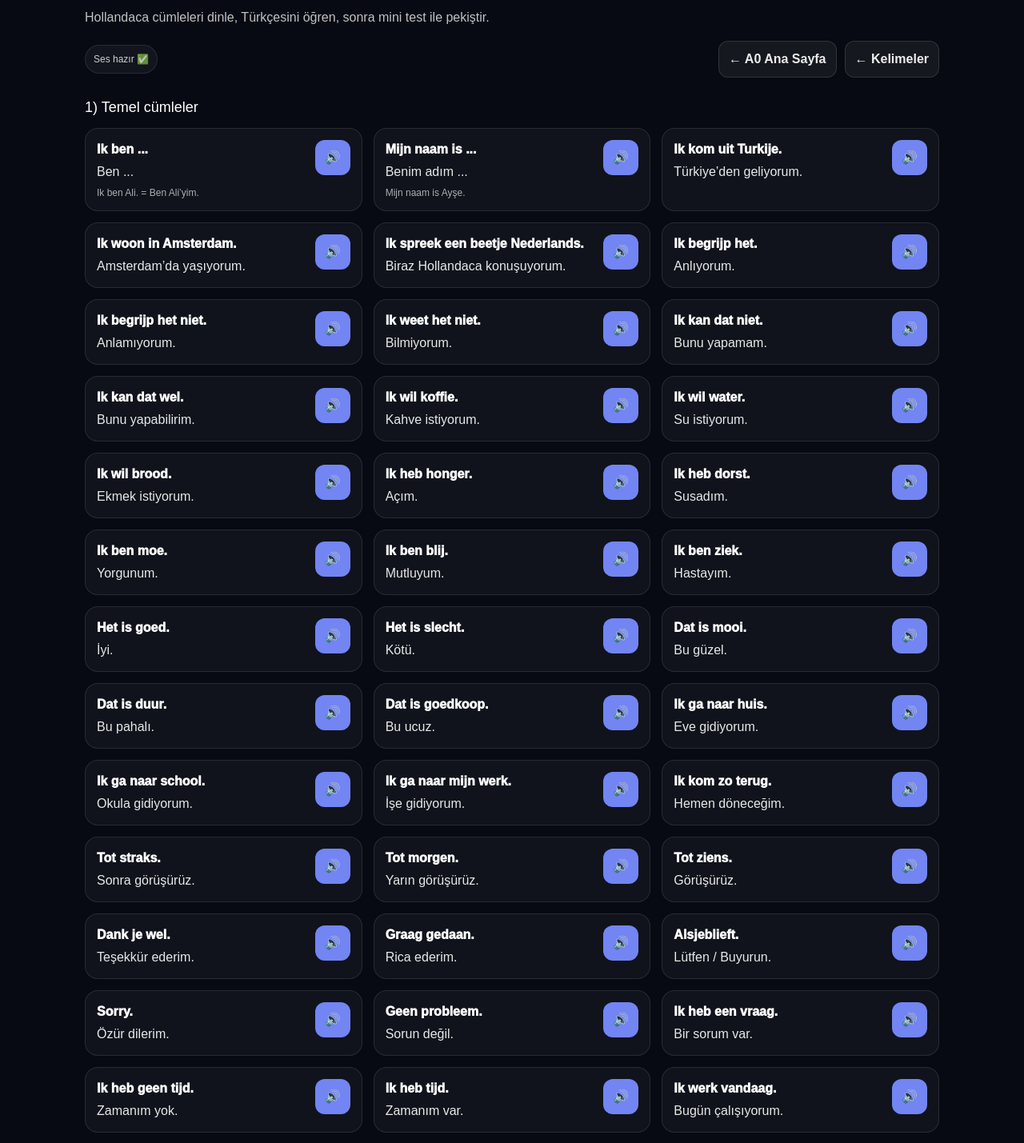
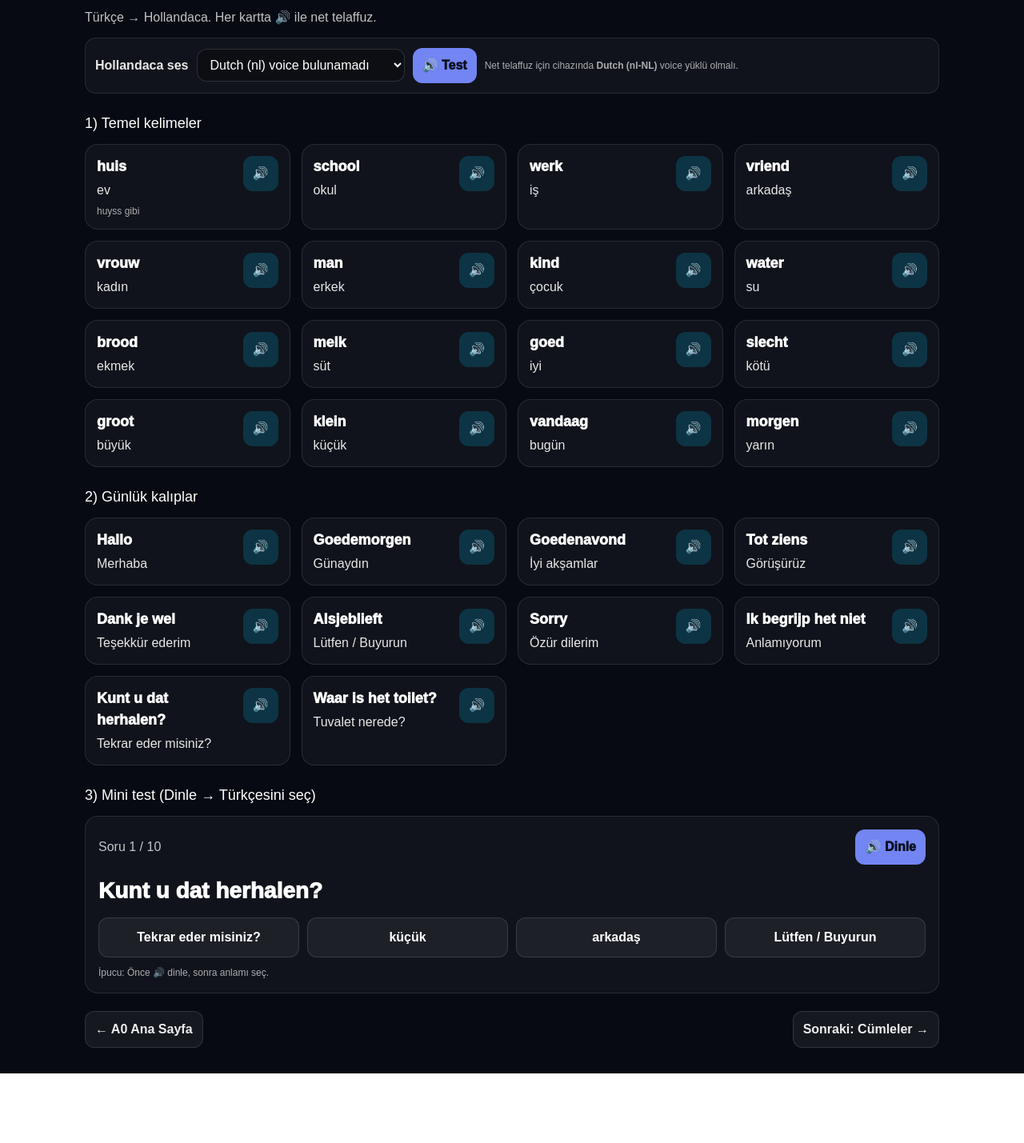
Before and after one commit to cosmuslum/nextjs-boilerplate, a Next.js app: page /a0/cumleler in a window 1280 px wide. Shown: the part 80-1509 px from the top of the page at 80% size. After the commit the page ends 1422 px from the top, so only its background shows below. Built offline with nearby package versions, Linux system fonts and the light colour scheme.

Commit message:
Update page.tsx

```diff
--- a/app/a0/cumleler/page.tsx
+++ b/app/a0/cumleler/page.tsx
@@ -1,120 +1,41 @@
 "use client";
 
 import React, { useEffect, useMemo, useState } from "react";
+import { speakDutch, getDutchVoices, saveVoiceName, getSavedVoiceName } from "../../_shared/tts";
 
-type Item = {
-  nl: string;
-  tr: string;
-  note?: string;
-};
+type Item = { nl: string; tr: string; note?: string };
 
-const BASIC: Item[] = [
-  { nl: "Ik ben ...", tr: "Ben ...", note: "Ik ben Ali. = Ben Ali’yim." },
-  { nl: "Mijn naam is ...", tr: "Benim adım ...", note: "Mijn naam is Ayşe." },
-  { nl: "Ik kom uit Turkije.", tr: "Türkiye’den geliyorum." },
-  { nl: "Ik woon in Amsterdam.", tr: "Amsterdam’da yaşıyorum." },
-  { nl: "Ik spreek een beetje Nederlands.", tr: "Biraz Hollandaca konuşuyorum." },
-  { nl: "Ik begrijp het.", tr: "Anlıyorum." },
-  { nl: "Ik begrijp het niet.", tr: "Anlamıyorum." },
-  { nl: "Ik weet het niet.", tr: "Bilmiyorum." },
-  { nl: "Ik kan dat niet.", tr: "Bunu yapamam." },
-  { nl: "Ik kan dat wel.", tr: "Bunu yapabilirim." },
-  { nl: "Ik wil koffie.", tr: "Kahve istiyorum." },
-  { nl: "Ik wil water.", tr: "Su istiyorum." },
-  { nl: "Ik wil brood.", tr: "Ekmek istiyorum." },
-  { nl: "Ik heb honger.", tr: "Açım." },
-  { nl: "Ik heb dorst.", tr: "Susadım." },
-  { nl: "Ik ben moe.", tr: "Yorgunum." },
-  { nl: "Ik ben blij.", tr: "Mutluyum." },
-  { nl: "Ik ben ziek.", tr: "Hastayım." },
-  { nl: "Het is goed.", tr: "İyi." },
-  { nl: "Het is slecht.", tr: "Kötü." },
-  { nl: "Dat is mooi.", tr: "Bu güzel." },
-  { nl: "Dat is duur.", tr: "Bu pahalı." },
-  { nl: "Dat is goedkoop.", tr: "Bu ucuz." },
-  { nl: "Ik ga naar huis.", tr: "Eve gidiyorum." },
-  { nl: "Ik ga naar school.", tr: "Okula gidiyorum." },
-  { nl: "Ik ga naar mijn werk.", tr: "İşe gidiyorum." },
-  { nl: "Ik kom zo terug.", tr: "Hemen döneceğim." },
-  { nl: "Tot straks.", tr: "Sonra görüşürüz." },
-  { nl: "Tot morgen.", tr: "Yarın görüşürüz." },
-  { nl: "Tot ziens.", tr: "Görüşürüz." },
-  { nl: "Dank je wel.", tr: "Teşekkür ederim." },
-  { nl: "Graag gedaan.", tr: "Rica ederim." },
-  { nl: "Alsjeblieft.", tr: "Lütfen / Buyurun." },
-  { nl: "Sorry.", tr: "Özür dilerim." },
-  { nl: "Geen probleem.", tr: "Sorun değil." },
-  { nl: "Ik heb een vraag.", tr: "Bir sorum var." },
-  { nl: "Ik heb geen tijd.", tr: "Zamanım yok." },
-  { nl: "Ik heb tijd.", tr: "Zamanım var." },
-  { nl: "Ik werk vandaag.", tr: "Bugün çalışıyorum." },
-  { nl: "Ik werk morgen.", tr: "Yarın çalışıyorum." },
-  { nl: "Ik ben thuis.", tr: "Evdeyim." },
-  { nl: "Ik ben onderweg.", tr: "Yoldayım." },
-  { nl: "Ik ben hier.", tr: "Buradayım." },
-  { nl: "Ik ben daar.", tr: "Oradayım." },
-  { nl: "Ik vind het leuk.", tr: "Hoşuma gidiyor / Beğeniyorum." },
-  { nl: "Ik vind het niet leuk.", tr: "Hoşuma gitmiyor." },
+const WORDS: Item[] = [
+  { nl: "huis", tr: "ev", note: "huyss gibi" },
+  { nl: "school", tr: "okul" },
+  { nl: "werk", tr: "iş" },
+  { nl: "vriend", tr: "arkadaş" },
+  { nl: "vrouw", tr: "kadın" },
+  { nl: "man", tr: "erkek" },
+  { nl: "kind", tr: "çocuk" },
+  { nl: "water", tr: "su" },
+  { nl: "brood", tr: "ekmek" },
+  { nl: "melk", tr: "süt" },
+  { nl: "goed", tr: "iyi" },
+  { nl: "slecht", tr: "kötü" },
+  { nl: "groot", tr: "büyük" },
+  { nl: "klein", tr: "küçük" },
+  { nl: "vandaag", tr: "bugün" },
+  { nl: "morgen", tr: "yarın" },
 ];
 
-const QUESTIONS: Item[] = [
-  { nl: "Hoe heet je?", tr: "Adın ne?" },
-  { nl: "Wat is je naam?", tr: "Adın ne?" },
-  { nl: "Waar kom je vandaan?", tr: "Nerelisin?" },
-  { nl: "Waar woon je?", tr: "Nerede yaşıyorsun?" },
-  { nl: "Hoe gaat het?", tr: "Nasılsın?" },
-  { nl: "Gaat het?", tr: "İyi misin? / Her şey yolunda mı?" },
-  { nl: "Wat is dit?", tr: "Bu nedir?" },
-  { nl: "Wat is dat?", tr: "Şu nedir?" },
+const PHRASES: Item[] = [
+  { nl: "Hallo", tr: "Merhaba" },
+  { nl: "Goedemorgen", tr: "Günaydın" },
+  { nl: "Goedenavond", tr: "İyi akşamlar" },
+  { nl: "Tot ziens", tr: "Görüşürüz" },
+  { nl: "Dank je wel", tr: "Teşekkür ederim" },
+  { nl: "Alsjeblieft", tr: "Lütfen / Buyurun" },
+  { nl: "Sorry", tr: "Özür dilerim" },
+  { nl: "Ik begrijp het niet", tr: "Anlamıyorum" },
+  { nl: "Kunt u dat herhalen?", tr: "Tekrar eder misiniz?" },
   { nl: "Waar is het toilet?", tr: "Tuvalet nerede?" },
-  { nl: "Waar is de uitgang?", tr: "Çıkış nerede?" },
-  { nl: "Waar is de ingang?", tr: "Giriş nerede?" },
-  { nl: "Hoe laat is het?", tr: "Saat kaç?" },
-  { nl: "Hoeveel kost dit?", tr: "Bu ne kadar?" },
-  { nl: "Is dit duur?", tr: "Bu pahalı mı?" },
-  { nl: "Is dit goedkoop?", tr: "Bu ucuz mu?" },
-  { nl: "Kun je dat herhalen?", tr: "Tekrar eder misin?" },
-  { nl: "Kunt u dat herhalen?", tr: "Tekrar eder misiniz? (resmi)" },
-  { nl: "Kun je langzamer praten?", tr: "Daha yavaş konuşur musun?" },
-  { nl: "Spreek je Engels?", tr: "İngilizce konuşuyor musun?" },
-  { nl: "Spreekt u Engels?", tr: "İngilizce konuşuyor musunuz? (resmi)" },
-  { nl: "Begrijp je het?", tr: "Anlıyor musun?" },
-  { nl: "Begrijpt u het?", tr: "Anlıyor musunuz? (resmi)" },
-  { nl: "Wil je koffie?", tr: "Kahve ister misin?" },
-  { nl: "Wil je water?", tr: "Su ister misin?" },
-  { nl: "Heb je honger?", tr: "Aç mısın?" },
-  { nl: "Heb je dorst?", tr: "Susadın mı?" },
-  { nl: "Ben je moe?", tr: "Yorgun musun?" },
-  { nl: "Kun je me helpen?", tr: "Bana yardım eder misin?" },
-  { nl: "Kunt u me helpen?", tr: "Bana yardım eder misiniz? (resmi)" },
-  { nl: "Waar is de halte?", tr: "Durak nerede?" },
-  { nl: "Wanneer vertrekt de trein?", tr: "Tren ne zaman kalkıyor?" },
-  { nl: "Waar gaat deze bus heen?", tr: "Bu otobüs nereye gidiyor?" },
-  { nl: "Mag ik pinnen?", tr: "Kartla ödeyebilir miyim?" },
-  { nl: "Mag ik contant betalen?", tr: "Nakit ödeyebilir miyim?" },
-  { nl: "Kan ik een bon krijgen?", tr: "Fiş alabilir miyim?" },
-  { nl: "Is het hier vrij?", tr: "Burası boş mu?" },
 ];
-
-function speakNL(text: string) {
-  if (typeof window === "undefined") return;
-  const synth = window.speechSynthesis;
-  if (!synth) {
-    alert("Tarayıcı sesli okuma desteklemiyor.");
-    return;
-  }
-  synth.cancel();
-
-  const utter = new SpeechSynthesisUtterance(text);
-  utter.lang = "nl-NL";
-  utter.rate = 0.9;
-
-  const voices = synth.getVoices();
-  const nlVoice = voices.find(v => v.lang?.toLowerCase().startsWith("nl"));
-  if (nlVoice) utter.voice = nlVoice;
-
-  synth.speak(utter);
-}
 
 function shuffle<T>(arr: T[]) {
   const a = [...arr];
@@ -125,10 +46,9 @@ function shuffle<T>(arr: T[]) {
   return a;
 }
 
-export default function A0CumlelerPage() {
-  const [ready, setReady] = useState(false);
-
-  const quizPool = useMemo(() => shuffle([...BASIC, ...QUESTIONS]).slice(0, 12), []);
+export default function A0KelimelerPage() {
+  // Mini test
+  const quizPool = useMemo(() => shuffle([...WORDS, ...PHRASES]).slice(0, 10), []);
   const [idx, setIdx] = useState(0);
   const [picked, setPicked] = useState<string | null>(null);
   const [score, setScore] = useState(0);
@@ -137,30 +57,18 @@ export default function A0CumlelerPage() {
 
   const options = useMemo(() => {
     if (!current) return [];
-    const others = shuffle(quizPool.filter(x => x.nl !== current.nl)).slice(0, 3);
-    return shuffle([current, ...others]).map(x => x.tr);
+    const others = shuffle(quizPool.filter((x) => x.nl !== current.nl)).slice(0, 3);
+    return shuffle([current, ...others]).map((x) => x.tr);
   }, [idx]);
-
-  useEffect(() => {
-    const synth = window.speechSynthesis;
-    if (!synth) return;
-    const onVoices = () => setReady(true);
-    synth.addEventListener?.("voiceschanged", onVoices as any);
-    setTimeout(() => {
-      synth.getVoices();
-      setReady(true);
-    }, 200);
-    return () => synth.removeEventListener?.("voiceschanged", onVoices as any);
-  }, []);
 
   const onAnswer = (ans: string) => {
     if (!current) return;
     setPicked(ans);
-    if (ans === current.tr) setScore(s => s + 1);
+    if (ans === current.tr) setScore((s) => s + 1);
     setTimeout(() => {
       setPicked(null);
-      setIdx(i => Math.min(i + 1, quizPool.length));
-    }, 800);
+      setIdx((i) => Math.min(i + 1, quizPool.length));
+    }, 750);
   };
 
   const resetQuiz = () => window.location.reload();
@@ -168,71 +76,74 @@ export default function A0CumlelerPage() {
   return (
     <main style={s.page}>
       <div style={s.container}>
-        <h1 style={s.h1}>A0 – Cümleler</h1>
+        <h1 style={s.h1}>A0 – Kelimeler</h1>
         <p style={s.sub}>
-          Hollandaca cümleleri dinle, Türkçesini öğren, sonra mini test ile pekiştir.
+          Türkçe → Hollandaca. Her kartta <b>🔊</b> ile net telaffuz.
         </p>
 
-        <div style={s.topRow}>
-          <span style={s.badge}>{ready ? "Ses hazır ✅" : "Ses hazırlanıyor…"}</span>
-          <div style={s.topLinks}>
-            <a href="/a0" style={s.linkBtn}>← A0 Ana Sayfa</a>
-            <a href="/a0/kelimeler" style={s.linkBtn}>← Kelimeler</a>
-          </div>
-        </div>
+        <VoicePicker />
 
-        {/* 1) Temel cümleler */}
         <section style={s.section}>
-          <h2 style={s.h2}>1) Temel cümleler</h2>
+          <h2 style={s.h2}>1) Temel kelimeler</h2>
           <div style={s.grid}>
-            {BASIC.map((x) => (
-              <div key={x.nl} style={s.card}>
+            {WORDS.map((w) => (
+              <div key={w.nl} style={s.card}>
                 <div style={s.row}>
                   <div>
-                    <div style={s.nl}>{x.nl}</div>
-                    <div style={s.tr}>{x.tr}</div>
-                    {x.note ? <div style={s.note}>{x.note}</div> : null}
+                    <div style={s.nl}>{w.nl}</div>
+                    <div style={s.tr}>{w.tr}</div>
+                    {w.note ? <div style={s.note}>{w.note}</div> : null}
                   </div>
-                  <button style={s.play} onClick={() => speakNL(x.nl)}>🔊</button>
+                  <button style={s.play} onClick={() => speakDutch(w.nl)}>
+                    🔊
+                  </button>
                 </div>
               </div>
             ))}
           </div>
         </section>
 
-        {/* 2) Soru cümleleri */}
         <section style={s.section}>
-          <h2 style={s.h2}>2) Soru cümleleri</h2>
+          <h2 style={s.h2}>2) Günlük kalıplar</h2>
           <div style={s.grid}>
-            {QUESTIONS.map((x) => (
-              <div key={x.nl} style={s.card}>
+            {PHRASES.map((p) => (
+              <div key={p.nl} style={s.card}>
                 <div style={s.row}>
                   <div>
-                    <div style={s.nl}>{x.nl}</div>
-                    <div style={s.tr}>{x.tr}</div>
+                    <div style={s.nl}>{p.nl}</div>
+                    <div style={s.tr}>{p.tr}</div>
                   </div>
-                  <button style={s.play} onClick={() => speakNL(x.nl)}>🔊</button>
+                  <button style={s.play} onClick={() => speakDutch(p.nl)}>
+                    🔊
+                  </button>
                 </div>
               </div>
             ))}
           </div>
         </section>
 
-        {/* 3) Mini test */}
         <section style={s.section}>
           <h2 style={s.h2}>3) Mini test (Dinle → Türkçesini seç)</h2>
 
           {idx >= quizPool.length ? (
             <div style={s.quizDone}>
               <div style={s.quizTitle}>Bitti! 🎉</div>
-              <div style={s.quizScore}>Skor: {score} / {quizPool.length}</div>
-              <button style={s.bigBtn} onClick={resetQuiz}>Tekrar başlat</button>
+              <div style={s.quizScore}>
+                Skor: {score} / {quizPool.length}
+              </div>
+              <button style={s.bigBtn} onClick={resetQuiz}>
+                Tekrar başlat
+              </button>
             </div>
           ) : (
             <div style={s.quizBox}>
               <div style={s.quizTop}>
-                <div style={s.quizCounter}>Soru {idx + 1} / {quizPool.length}</div>
-                <button style={s.bigBtn} onClick={() => speakNL(current.nl)}>🔊 Dinle</button>
+                <div style={s.quizCounter}>
+                  Soru {idx + 1} / {quizPool.length}
+                </div>
+                <button style={s.bigBtn} onClick={() => speakDutch(current.nl)}>
+                  🔊 Dinle
+                </button>
               </div>
 
               <div style={s.quizWord}>{current.nl}</div>
@@ -259,18 +170,64 @@ export default function A0CumlelerPage() {
               </div>
 
               <div style={s.quizHint}>
-                İpucu: Önce 🔊 dinle, sonra anlamı seç. Bitince otomatik sonraki soruya geçer.
+                İpucu: Önce 🔊 dinle, sonra anlamı seç.
               </div>
             </div>
           )}
         </section>
 
         <div style={s.navRow}>
-          <a href="/a0/alfabe" style={s.linkBtn}>← Alfabe</a>
-          <a href="/a0/kelimeler" style={s.linkBtn}>← Kelimeler</a>
+          <a href="/a0" style={s.linkBtn}>← A0 Ana Sayfa</a>
+          <a href="/a0/cumleler" style={s.linkBtn}>Sonraki: Cümleler →</a>
         </div>
       </div>
     </main>
+  );
+}
+
+function VoicePicker() {
+  const [voices, setVoices] = useState<SpeechSynthesisVoice[]>([]);
+  const [selected, setSelected] = useState<string>("");
+
+  useEffect(() => {
+    const load = () => {
+      const v = getDutchVoices();
+      setVoices(v);
+      setSelected(getSavedVoiceName() || (v[0]?.name ?? ""));
+    };
+    load();
+    window.speechSynthesis?.addEventListener?.("voiceschanged", load as any);
+    return () => window.speechSynthesis?.removeEventListener?.("voiceschanged", load as any);
+  }, []);
+
+  return (
+    <div style={s.voiceBox}>
+      <div style={s.voiceTitle}>Hollandaca ses</div>
+      <select
+        value={selected}
+        onChange={(e) => {
+          setSelected(e.target.value);
+          saveVoiceName(e.target.value);
+        }}
+        style={s.select}
+      >
+        {voices.length === 0 ? (
+          <option value="">Dutch (nl) voice bulunamadı</option>
+        ) : (
+          voices.map((v) => (
+            <option key={v.name} value={v.name}>
+              {v.name} — {v.lang}
+            </option>
+          ))
+        )}
+      </select>
+      <button style={s.testBtn} onClick={() => speakDutch("Goedemorgen. Dit is Nederlands.")}>
+        🔊 Test
+      </button>
+      <div style={s.voiceHint}>
+        Net telaffuz için cihazında <b>Dutch (nl-NL)</b> voice yüklü olmalı.
+      </div>
+    </div>
   );
 }
 
@@ -278,41 +235,65 @@ const s: Record<string, React.CSSProperties> = {
   page: { minHeight: "100vh", background: "#070A12", color: "white", padding: "32px 0" },
   container: { maxWidth: 1100, margin: "0 auto", padding: "0 16px" },
   h1: { fontSize: 34, marginBottom: 6 },
-  sub: { opacity: 0.75, marginBottom: 16, lineHeight: 1.6 },
+  sub: { opacity: 0.75, marginBottom: 12, lineHeight: 1.6 },
 
-  topRow: { display: "flex", gap: 10, alignItems: "center", justifyContent: "space-between", flexWrap: "wrap", marginBottom: 18 },
-  topLinks: { display: "flex", gap: 10, flexWrap: "wrap" },
-  badge: { fontSize: 12, opacity: 0.8, background: "rgba(255,255,255,0.06)", border: "1px solid rgba(255,255,255,0.12)", padding: "8px 10px", borderRadius: 999 },
-  linkBtn: { textDecoration: "none", color: "rgba(255,255,255,0.92)", background: "rgba(255,255,255,0.06)", border: "1px solid rgba(255,255,255,0.12)", padding: "10px 12px", borderRadius: 12, fontWeight: 800 },
+  voiceBox: {
+    marginTop: 10,
+    marginBottom: 18,
+    background: "rgba(255,255,255,0.04)",
+    border: "1px solid rgba(255,255,255,0.10)",
+    borderRadius: 14,
+    padding: 12,
+    display: "flex",
+    gap: 10,
+    alignItems: "center",
+    flexWrap: "wrap",
+  },
+  voiceTitle: { fontWeight: 900, opacity: 0.9 },
+  select: {
+    padding: "10px 12px",
+    borderRadius: 12,
+    background: "rgba(0,0,0,0.25)",
+    color: "white",
+    border: "1px solid rgba(255,255,255,0.14)",
+    minWidth: 260,
+  },
+  testBtn: {
+    cursor: "pointer",
+    border: "none",
+    borderRadius: 12,
+    padding: "10px 12px",
+    background: "rgba(120,140,255,0.95)",
+    color: "#0B1020",
+    fontWeight: 950,
+  },
+  voiceHint: { fontSize: 12, opacity: 0.65 },
 
   section: { marginTop: 24 },
   h2: { fontSize: 18, marginBottom: 12 },
-
-  grid: { display: "grid", gridTemplateColumns: "repeat(auto-fill, minmax(280px, 1fr))", gap: 14 },
-  card: { background: "rgba(255,255,255,0.04)", border: "1px solid rgba(255,255,255,0.1)", borderRadius: 16, padding: 14 },
+  grid: { display: "grid", gridTemplateColumns: "repeat(auto-fill, minmax(240px, 1fr))", gap: 14 },
+  card: { background: "rgba(255,255,255,0.04)", border: "1px solid rgba(255,255,255,0.10)", borderRadius: 16, padding: 14 },
   row: { display: "flex", alignItems: "flex-start", justifyContent: "space-between", gap: 10 },
-  nl: { fontSize: 16, fontWeight: 950 },
+  nl: { fontSize: 18, fontWeight: 950 },
   tr: { marginTop: 4, opacity: 0.9 },
   note: { marginTop: 6, fontSize: 12, opacity: 0.65, lineHeight: 1.4 },
+  play: { cursor: "pointer", border: "none", borderRadius: 12, padding: "10px 12px", background: "rgba(0,200,255,0.18)", color: "white", fontWeight: 950 },
 
-  play: { cursor: "pointer", border: "none", borderRadius: 12, padding: "10px 12px", background: "rgba(120,140,255,0.95)", color: "#0B1020", fontWeight: 900 },
-
-  quizBox: { background: "rgba(255,255,255,0.04)", border: "1px solid rgba(255,255,255,0.1)", borderRadius: 16, padding: 16 },
+  quizBox: { background: "rgba(255,255,255,0.04)", border: "1px solid rgba(255,255,255,0.10)", borderRadius: 16, padding: 16 },
   quizTop: { display: "flex", alignItems: "center", justifyContent: "space-between", gap: 12, flexWrap: "wrap" },
   quizCounter: { opacity: 0.75 },
-  quizWord: { fontSize: 24, fontWeight: 950, marginTop: 12, marginBottom: 12 },
-
-  options: { display: "grid", gridTemplateColumns: "repeat(auto-fit, minmax(220px, 1fr))", gap: 10 },
+  quizWord: { fontSize: 28, fontWeight: 950, marginTop: 12, marginBottom: 12 },
+  options: { display: "grid", gridTemplateColumns: "repeat(auto-fit, minmax(200px, 1fr))", gap: 10 },
   optBtn: { cursor: "pointer", padding: "12px 12px", borderRadius: 12, border: "1px solid rgba(255,255,255,0.12)", background: "rgba(255,255,255,0.06)", color: "white", fontWeight: 900 },
   correct: { border: "1px solid rgba(0,255,160,0.4)", background: "rgba(0,255,160,0.12)" },
   wrong: { border: "1px solid rgba(255,80,80,0.45)", background: "rgba(255,80,80,0.12)" },
-
   quizHint: { marginTop: 10, fontSize: 12, opacity: 0.65, lineHeight: 1.5 },
 
-  quizDone: { background: "rgba(255,255,255,0.04)", border: "1px solid rgba(255,255,255,0.1)", borderRadius: 16, padding: 16, textAlign: "center" },
+  quizDone: { background: "rgba(255,255,255,0.04)", border: "1px solid rgba(255,255,255,0.10)", borderRadius: 16, padding: 16, textAlign: "center" },
   quizTitle: { fontSize: 22, fontWeight: 950 },
   quizScore: { marginTop: 8, opacity: 0.85, marginBottom: 12 },
-  bigBtn: { cursor: "pointer", border: "none", borderRadius: 12, padding: "10px 12px", background: "rgba(0,200,255,0.18)", color: "white", fontWeight: 950 },
+  bigBtn: { cursor: "pointer", border: "none", borderRadius: 12, padding: "10px 12px", background: "rgba(120,140,255,0.95)", color: "#0B1020", fontWeight: 950 },
 
-  navRow: { display: "flex", gap: 10, justifyContent: "space-between", flexWrap: "wrap", marginTop: 26 },
+  navRow: { marginTop: 22, display: "flex", justifyContent: "space-between", gap: 10, flexWrap: "wrap" },
+  linkBtn: { textDecoration: "none", color: "rgba(255,255,255,0.92)", background: "rgba(255,255,255,0.06)", border: "1px solid rgba(255,255,255,0.12)", padding: "10px 12px", borderRadius: 12, fontWeight: 900 },
 };
```
